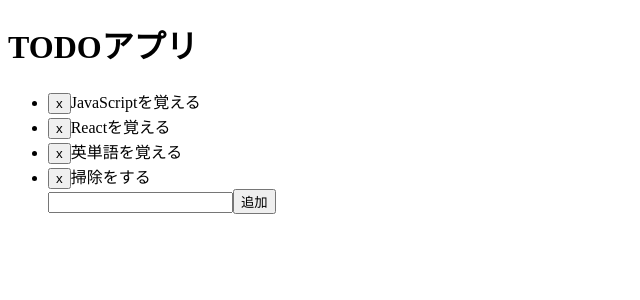
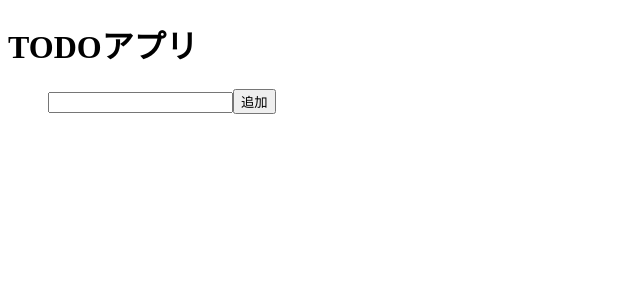
Before and after one commit to mizutama6/sample-react-todo-app, a React (Create React App) app: page / in a window 1280 px wide. Shown: the top 300 px of the page, without its empty margins (0-640 px from the left). Built offline with nearby package versions, Linux system fonts and the light colour scheme.

Commit message:
remove: デモのTODO情報を削除

```diff
--- a/src/App.js
+++ b/src/App.js
@@ -1,12 +1,7 @@
 import React, { useState } from 'react'
 
 const App = () => {
-  const [todos, setTodos] = useState([
-    { title: 'JavaScriptを覚える' },
-    { title: 'Reactを覚える' },
-    { title: '英単語を覚える' },
-    { title: '掃除をする' },
-  ])
+  const [todos, setTodos] = useState([])
 
   const addTodo = (todo) => {
     setTodos([
```
